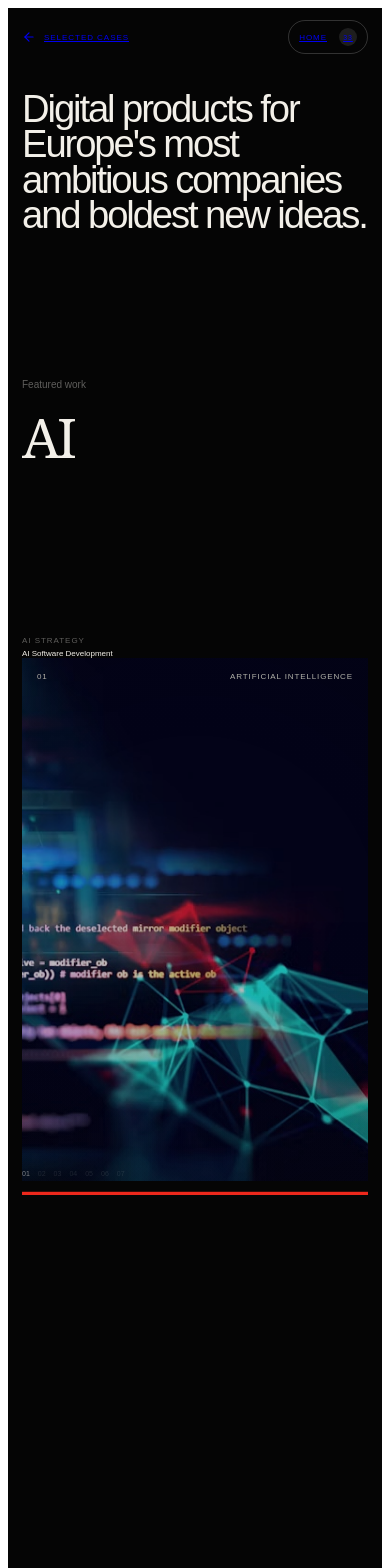
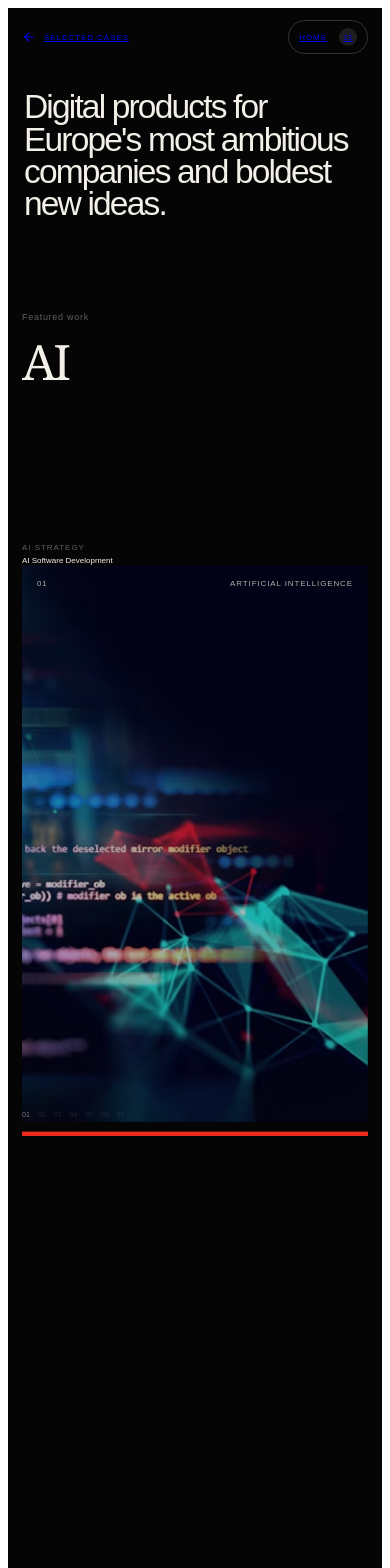
Before and after one commit to Dpehect/Trionn, a Next.js app: page /cases/ai-software-development-finland in a window 390 px wide. Shown: the top 1568 px of the page. Built offline with nearby package versions, Linux system fonts and the light colour scheme.

Commit message:
güncelleme ilk parça detay

```diff
--- a/app/globals.css
+++ b/app/globals.css
@@ -1680,3 +1680,199 @@
     display: none;
   }
 }
+
+
+/* Part 01 UX refinement */
+.rm-intro {
+  min-height: 30vh;
+}
+
+.rm-intro-copy {
+  min-height: calc(30vh - 58px);
+  padding: 3vh 1.6vw 5vh;
+}
+
+.rm-intro-copy p {
+  width: min(53vw, 860px);
+  font-size: clamp(28px, 3.4vw, 62px);
+  line-height: .96;
+}
+
+.rm-stage {
+  grid-template-columns: 44% 56%;
+  padding: 0 1.6vw 1.6vw;
+  column-gap: 1.4vw;
+}
+
+.rm-left {
+  padding: 11vh 4.5vw 6vh 0;
+}
+
+.rm-featured {
+  font-size: 9px;
+  letter-spacing: .08em;
+}
+
+.rm-left-title-window {
+  height: clamp(78px, 8vw, 138px);
+  margin-top: 30px;
+}
+
+.rm-left-title {
+  font-size: clamp(54px, 6.1vw, 106px);
+  line-height: .88;
+}
+
+.rm-client-window {
+  right: 4.5vw;
+  bottom: 6vh;
+}
+
+.rm-right {
+  margin: 4vh 0;
+  border-radius: 2px;
+  background: #0d0d0d;
+}
+
+.rm-scene__media {
+  inset: 0;
+}
+
+.rm-scene__image {
+  width: 100%;
+  height: 100%;
+  margin: 0;
+  object-fit: cover;
+  transform-origin: center;
+}
+
+.rm-scene:nth-child(1) .rm-scene__image {
+  object-position: 50% 48%;
+}
+
+.rm-scene:nth-child(2) .rm-scene__image {
+  object-position: 50% 50%;
+}
+
+.rm-scene:nth-child(3) .rm-scene__image {
+  object-position: 50% 52%;
+}
+
+.rm-scene:nth-child(4) .rm-scene__image {
+  object-position: 50% 50%;
+}
+
+.rm-scene:nth-child(5) .rm-scene__image {
+  object-position: 50% 54%;
+}
+
+.rm-scene:nth-child(6) .rm-scene__image {
+  object-position: 50% 50%;
+}
+
+.rm-scene:nth-child(7) .rm-scene__image {
+  object-position: 50% 54%;
+}
+
+.rm-scene__shade {
+  background:
+    linear-gradient(to top, rgba(5,5,5,.18), transparent 56%),
+    linear-gradient(to right, rgba(5,5,5,.06), transparent 35%),
+    radial-gradient(circle at center, transparent 64%, rgba(5,5,5,.1));
+}
+
+.rm-progress {
+  left: 1.6vw;
+  bottom: 1.6vw;
+}
+
+.rm-see-all {
+  left: 44%;
+  right: 1.6vw;
+  bottom: 1.6vw;
+  height: 50px;
+}
+
+.rm-see-all a {
+  padding-inline: 16px;
+}
+
+.rm-wave {
+  width: 190px;
+  filter: blur(12px);
+}
+
+@media (max-width: 1180px) {
+  .rm-stage {
+    grid-template-columns: 42% 58%;
+  }
+
+  .rm-left {
+    padding-right: 3vw;
+  }
+
+  .rm-see-all {
+    left: 42%;
+  }
+}
+
+@media (max-width: 900px) {
+  .rm-intro {
+    min-height: 25vh;
+  }
+
+  .rm-intro-copy {
+    min-height: calc(25vh - 58px);
+    padding: 3vh 16px 4vh;
+  }
+
+  .rm-intro-copy p {
+    width: 100%;
+    font-size: clamp(30px, 8.6vw, 50px);
+  }
+
+  .rm-stage {
+    grid-template-columns: 1fr;
+    grid-template-rows: 34% 66%;
+    padding: 0 14px 14px;
+    column-gap: 0;
+  }
+
+  .rm-left {
+    padding: 4vh 0 2vh;
+  }
+
+  .rm-left-title-window {
+    height: 72px;
+    margin-top: 18px;
+  }
+
+  .rm-left-title {
+    font-size: clamp(44px, 12.5vw, 68px);
+  }
+
+  .rm-client-window {
+    right: 0;
+    bottom: auto;
+  }
+
+  .rm-right {
+    margin: 0;
+  }
+
+  .rm-scene__image {
+    object-fit: cover;
+  }
+
+  .rm-progress {
+    left: 14px;
+    bottom: 18px;
+  }
+
+  .rm-see-all {
+    left: 14px;
+    right: 14px;
+    bottom: 14px;
+    height: 48px;
+  }
+}
--- a/components/case-study-page.tsx
+++ b/components/case-study-page.tsx
@@ -96,7 +96,7 @@ export function CaseStudyPage({ study }: { study: CaseStudy }) {
           start: "top top",
           end: `+=${scenes.length * 105}%`,
           pin: ".rm-pin",
-          scrub: 1.15,
+          scrub: 1.28,
           anticipatePin: 1,
           invalidateOnRefresh: true,
         },
@@ -112,8 +112,8 @@ export function CaseStudyPage({ study }: { study: CaseStudy }) {
             sceneEls,
             {
               yPercent: (sceneIndex) => (sceneIndex - index - 1) * 100,
-              duration: .95,
-              ease: "power3.inOut",
+              duration: 1.02,
+              ease: "power2.inOut",
             },
             at,
           )
@@ -121,8 +121,8 @@ export function CaseStudyPage({ study }: { study: CaseStudy }) {
             titleEls,
             {
               yPercent: (titleIndex) => (titleIndex - index - 1) * 100,
-              duration: .95,
-              ease: "power3.inOut",
+              duration: 1.02,
+              ease: "power2.inOut",
             },
             at,
           )
@@ -130,8 +130,8 @@ export function CaseStudyPage({ study }: { study: CaseStudy }) {
             clientEls,
             {
               yPercent: (clientIndex) => (clientIndex - index - 1) * 100,
-              duration: .95,
-              ease: "power3.inOut",
+              duration: 1.02,
+              ease: "power2.inOut",
             },
             at,
           )
@@ -143,8 +143,8 @@ export function CaseStudyPage({ study }: { study: CaseStudy }) {
         ".rm-see-all",
         {
           yPercent: 0,
-          duration: .6,
-          ease: "power3.inOut",
+          duration: .68,
+          ease: "power2.inOut",
         },
         scenes.length - .1,
       );
@@ -178,10 +178,10 @@ export function CaseStudyPage({ study }: { study: CaseStudy }) {
           const nx = (event.clientX - rect.left) / rect.width - .5;
           const ny = (event.clientY - rect.top) / rect.height - .5;
 
-          xTo(nx * 2.4);
-          yTo(ny * 1.9);
-          sxTo(nx * 1.1);
-          syTo(ny * -.7);
+          xTo(nx * 1.6);
+          yTo(ny * 1.25);
+          sxTo(nx * .65);
+          syTo(ny * -.4);
 
           gsap.to(lens, {
             x: event.clientX - rect.left,
```
Also changed, not shown: 1 other file (tests, documents, lock files or other folders).
